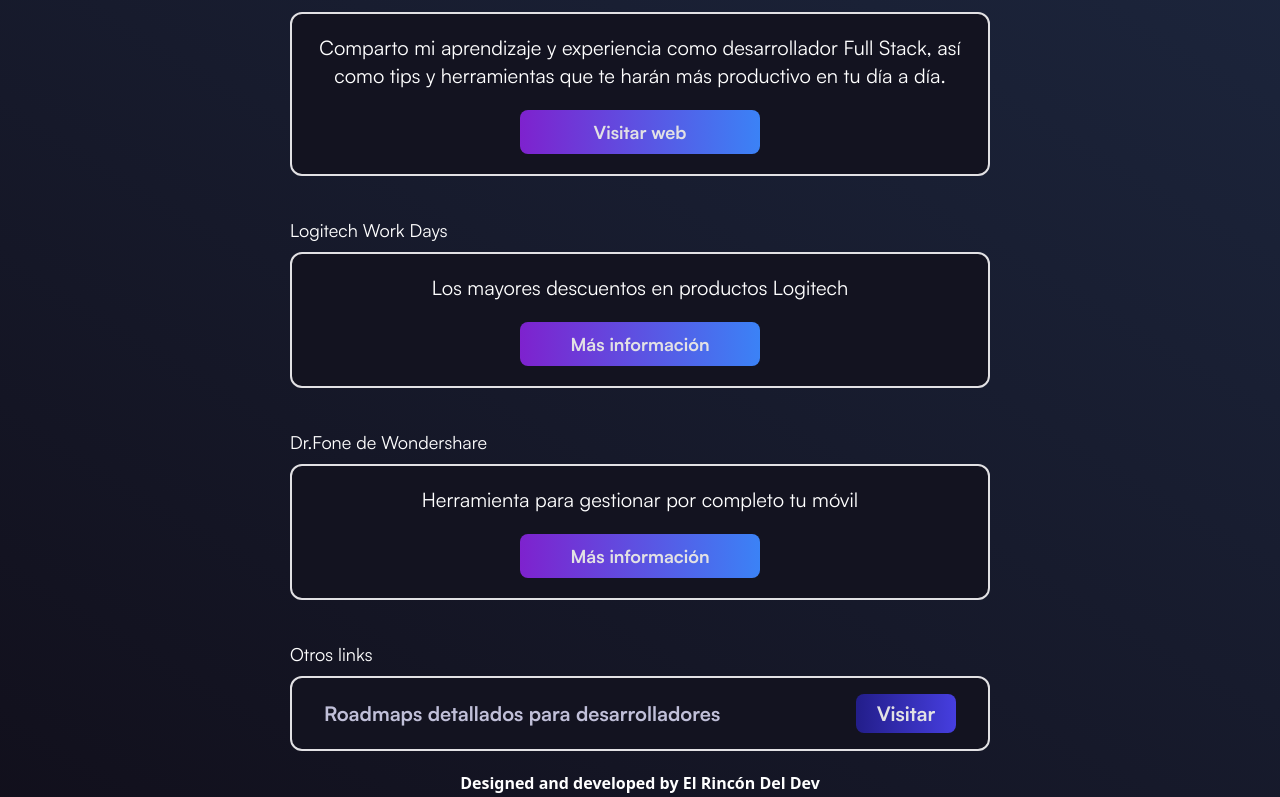
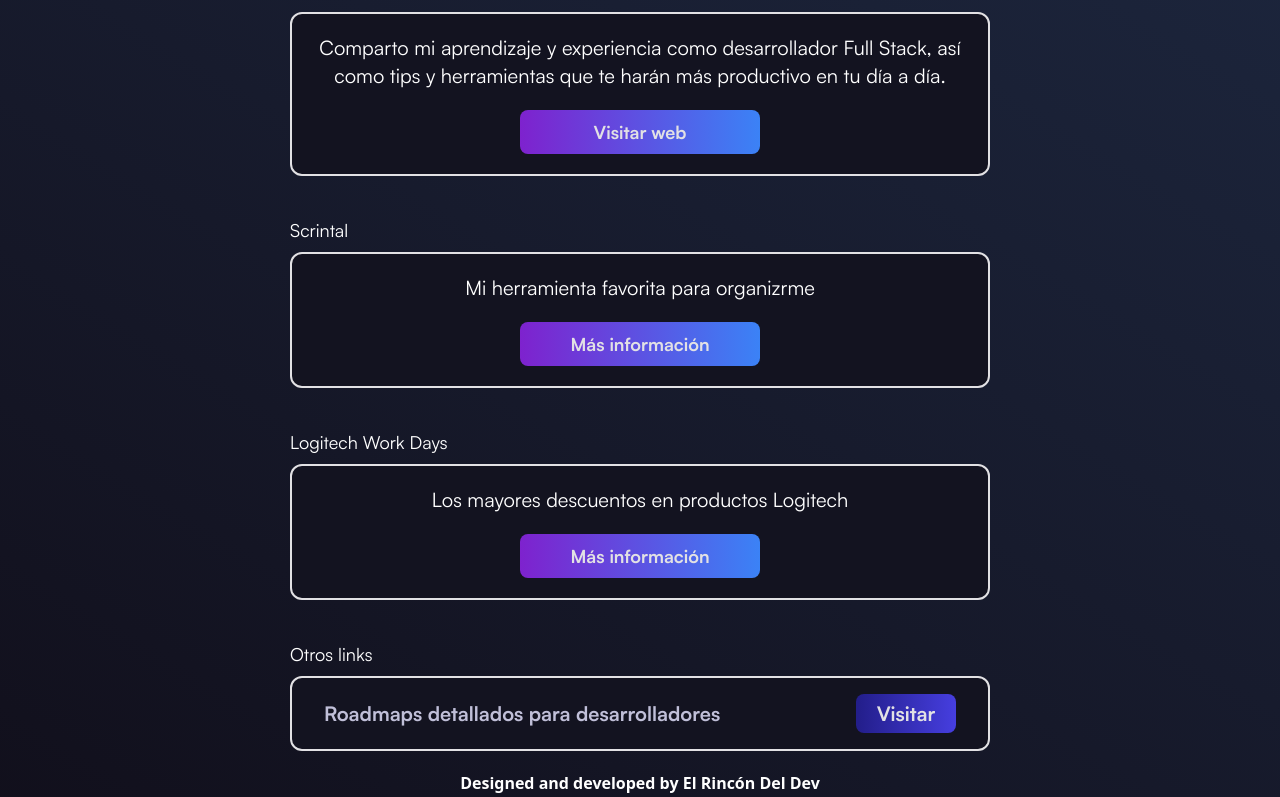
Before and after one commit to elrincondeldev/links-management, a Next.js app: page / in a window 1280 px wide. Shown: the part 524-1321 px from the top of the page. Built offline with nearby package versions, Linux system fonts and the light colour scheme.

Commit message:
feat: scrintal

```diff
--- a/src/pages/index.tsx
+++ b/src/pages/index.tsx
@@ -25,21 +25,19 @@ export default function Home() {
             />
           </section>
           <section>
+            <p className="satoshi-regular text-lg mb-2">Scrintal</p>
+            <LinkBox
+              title="Mi herramienta favorita para organizrme"
+              buttonText="Más información"
+              link="https://scrintal.com/"
+            />
+          </section>
+          <section>
             <p className="satoshi-regular text-lg mb-2">Logitech Work Days</p>
             <LinkBox
               title="Los mayores descuentos en productos Logitech"
               buttonText="Más información"
               link="https://www.amazon.es/stores/page/E90C1BCD-58B5-4D56-98DF-3E01C821F75F?channel=LOGIWORK"
-            />
-          </section>
-          <section>
-            <p className="satoshi-regular text-lg mb-2">
-              Dr.Fone de Wondershare
-            </p>
-            <LinkBox
-              title="Herramienta para gestionar por completo tu móvil"
-              buttonText="Más información"
-              link="https://bit.ly/4dNYXwQ"
             />
           </section>
           <section className="flex flex-col">
@@ -74,21 +72,19 @@ export default function Home() {
               />
             </section>
             <section>
+              <p className="satoshi-regular text-lg mb-2">Scrintal</p>
+              <LinkBox
+                title="Mi herramienta favorita para organizrme"
+                buttonText="Más información"
+                link="https://scrintal.com/"
+              />
+            </section>
+            <section>
               <p className="satoshi-regular text-lg mb-2">Logitech Work Days</p>
               <LinkBox
                 title="Los mayores descuentos en productos Logitech"
                 buttonText="Más información"
                 link="https://www.amazon.es/stores/page/E90C1BCD-58B5-4D56-98DF-3E01C821F75F?channel=LOGIWORK"
-              />
-            </section>
-            <section>
-              <p className="satoshi-regular text-lg mb-2">
-                Dr.Fone de Wondershare
-              </p>
-              <LinkBox
-                title="Herramienta para gestionar por completo tu móvil"
-                buttonText="Más información"
-                link="https://bit.ly/4dNYXwQ"
               />
             </section>
           </section>
```
